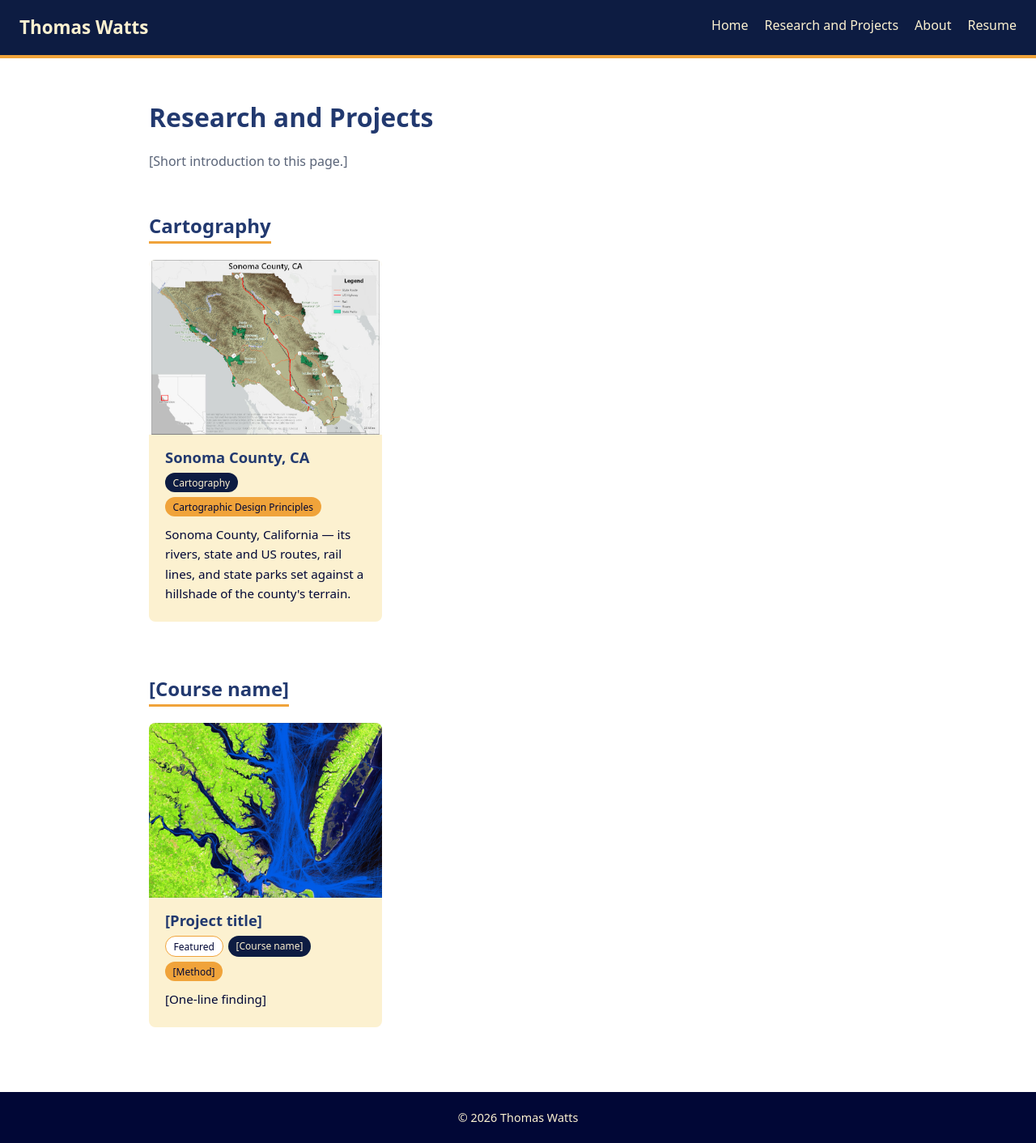
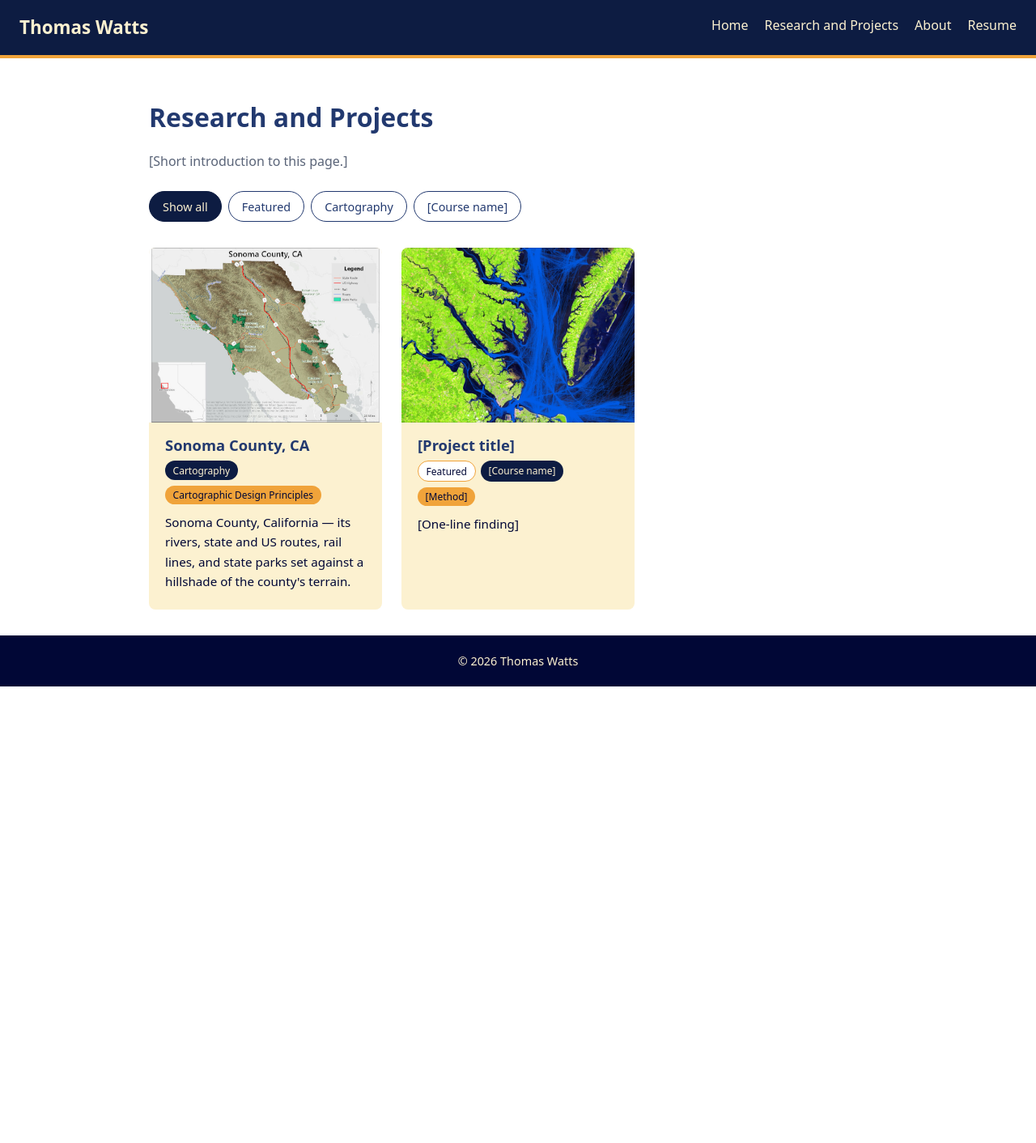
Before and after one commit to tfwatts/tfwatts.github.io, a Jekyll site: the page built from projects.html, in a window 1280 px wide. Shown: the whole page at 81% size. Built offline with Jekyll 4.4.1, drawn with Linux system fonts in a browser that asks for light colours; after the commit the page ends 900 px from its top, so only the background shows below that.

Commit message:
Add filter buttons to Research and Projects

```diff
--- a/_includes/project-card.html
+++ b/_includes/project-card.html
@@ -1,5 +1,5 @@
 {% assign project = include.project %}
-<a class="card" href="{{ project.url | relative_url }}">
+<a class="card" href="{{ project.url | relative_url }}" data-course="{{ project.course | slugify }}" data-featured="{{ project.featured | default: false }}">
   {% if project.thumbnail %}
   <img class="card-thumb" src="{{ project.thumbnail | relative_url }}" alt="Map thumbnail for {{ project.title }}">
   {% endif %}
--- a/assets/css/style.css
+++ b/assets/css/style.css
@@ -255,3 +255,32 @@ img {
   color: var(--navy-darkest);
   border: 1px solid var(--amber);
 }
+
+/* Filter buttons on Research and Projects */
+.filter-bar {
+  display: flex;
+  flex-wrap: wrap;
+  gap: 0.5rem;
+  margin: 1.5rem 0 2rem;
+}
+.filter-button {
+  font: inherit;
+  font-size: 0.9rem;
+  padding: 0.4rem 1rem;
+  border-radius: 999px;
+  border: 1.5px solid var(--navy);
+  background: var(--white);
+  color: var(--navy);
+  cursor: pointer;
+}
+.filter-button:hover {
+  border-color: var(--amber);
+}
+.filter-button.is-active {
+  background: var(--navy-dark);
+  border-color: var(--navy-dark);
+  color: var(--cream);
+}
+.card[hidden] {
+  display: none;
+}
--- a/projects.html
+++ b/projects.html
@@ -7,14 +7,42 @@ permalink: /projects/
 <p class="page-intro">[Short introduction to this page.]</p>
 
 {% assign courses = site.projects | group_by: "course" %}
-{% for course in courses %}
-<section class="course-group">
-  <h2>{{ course.name }}</h2>
-  <div class="card-grid">
+
+<div class="filter-bar">
+  <button class="filter-button is-active" data-filter="all">Show all</button>
+  <button class="filter-button" data-filter="featured">Featured</button>
+  {% for course in courses %}
+  <button class="filter-button" data-filter="{{ course.name | slugify }}">{{ course.name }}</button>
+  {% endfor %}
+</div>
+
+<div class="card-grid">
+  {% for course in courses %}
     {% assign items = course.items | sort: "order", "last" %}
     {% for p in items %}
       {% include project-card.html project=p show_featured=true %}
     {% endfor %}
-  </div>
-</section>
-{% endfor %}
+  {% endfor %}
+</div>
+
+<script>
+  const buttons = document.querySelectorAll('.filter-button');
+  const cards = document.querySelectorAll('.card-grid .card');
+
+  buttons.forEach(function (button) {
+    button.addEventListener('click', function () {
+      const filter = button.dataset.filter;
+
+      buttons.forEach(function (b) { b.classList.remove('is-active'); });
+      button.classList.add('is-active');
+
+      cards.forEach(function (card) {
+        const show =
+          filter === 'all' ||
+          (filter === 'featured' && card.dataset.featured === 'true') ||
+          card.dataset.course === filter;
+        card.hidden = !show;
+      });
+    });
+  });
+</script>
```
